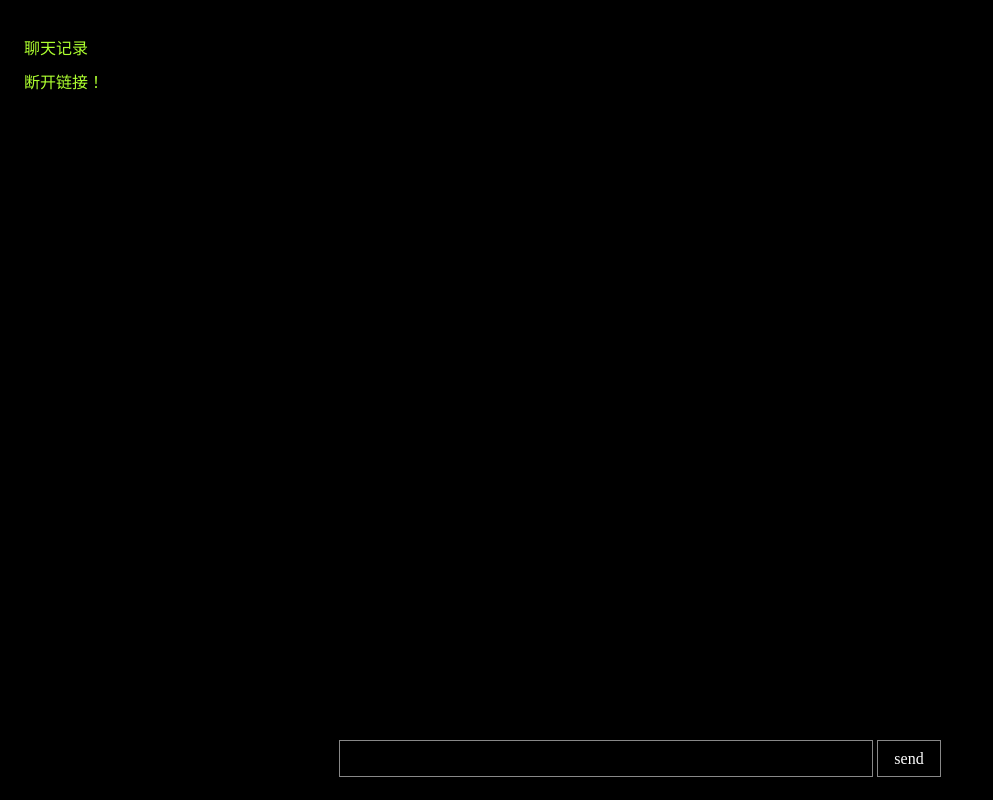
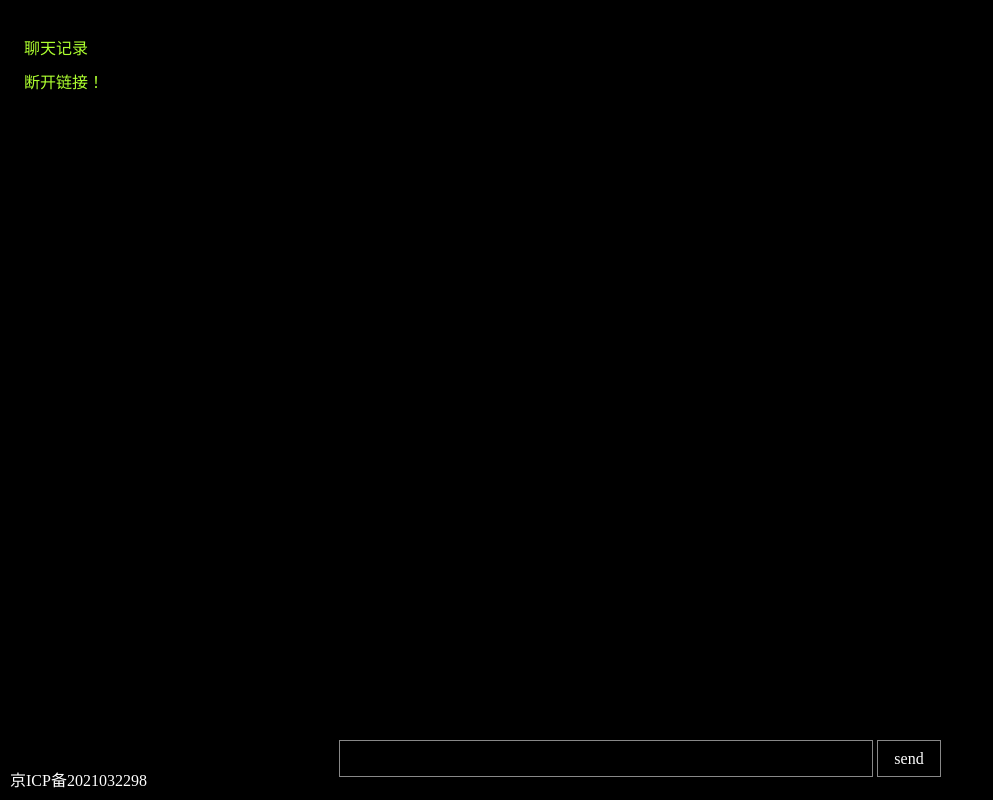
Before and after one commit to drshare/talk-lit, a website: page public/index.html in a window 1280 px wide. Shown: the whole page, without its empty margins (0-993 px from the left). Drawn offline with Linux system fonts and the light colour scheme.

Commit message:
fix: 修改js 引入

```diff
--- a/public/css/index.css
+++ b/public/css/index.css
@@ -42,3 +42,9 @@ button:hover {
     border-color: #ffffff;
     color: green;
 }
+footer {
+    color: #fff;
+    position: fixed;
+    left: 10px;
+    bottom: 10px;
+}
--- a/public/index.html
+++ b/public/index.html
@@ -6,7 +6,7 @@
     <meta name="viewport" content="width=device-width, initial-scale=1.0">
     <link rel="stylesheet" href="/css/normalize.css">
     <link rel="stylesheet" href="/css/index.css">
-    <script type="module" lang="js" src="/js/index.js"></script>
+    <script lang="js" src="/js/index.js"></script>
     <title>talk</title>
 </head>
 <body>
```
